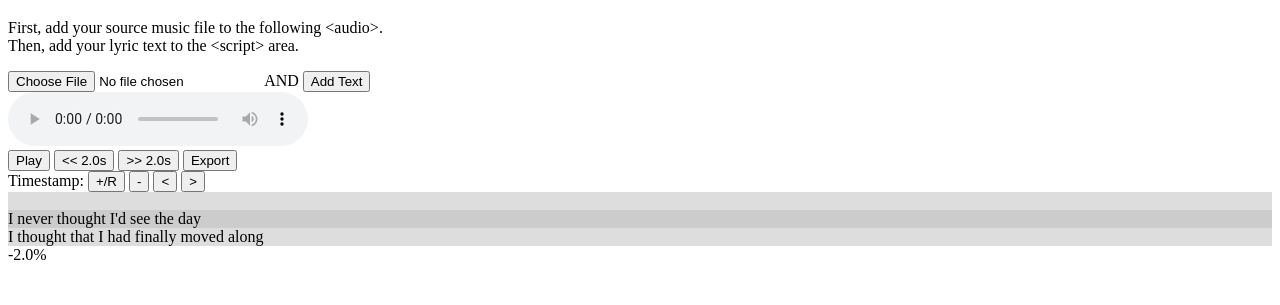
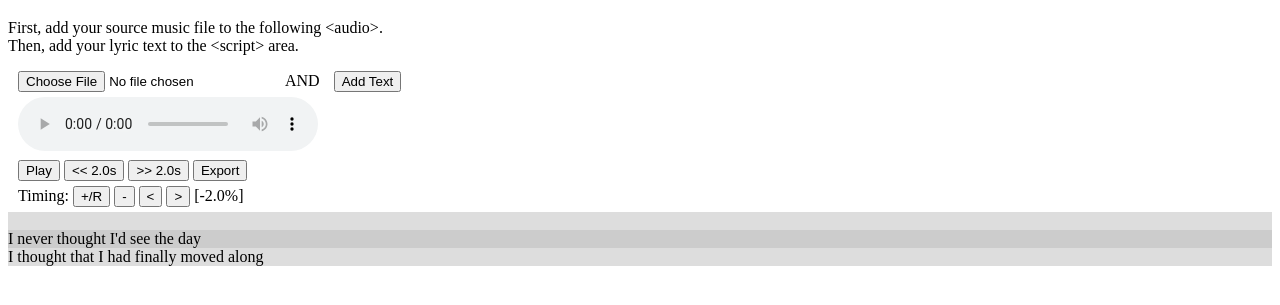
Before and after one commit to outloudvi/lrcedit.js, a plain HTML site: page index.html in a window 1280 px wide. Shown: the part 61-366 px from the top of the page. Drawn offline with Linux system fonts and the light colour scheme.

Commit message:
Better layout

```diff
--- a/index.html
+++ b/index.html
@@ -5,6 +5,18 @@
 <style>
   #divTextarea {
     display: none;
+  }
+  .dInput, .dAudio {
+    margin: 5px 10px
+  }
+  .musicControl, .tsControl {
+    margin: 5px 10px;
+  }
+  #spSpace {
+    margin: 0 10px
+  }
+  audio {
+    width: 300px;
   }
 </style>
 
@@ -17,7 +29,7 @@
   </div>
   <div class="dInput">
     <input type="file" id="inpFile">
-      <span> AND </span>
+    <span id="spSpace"> AND </span>
     <button id="btnAddText">Add Text</button>
     <div id="divTextarea">
       <textarea id="tText" cols="30" rows="10"></textarea>
@@ -28,23 +40,23 @@
     <audio id="audio" src="https://res.cloudinary.com/dgeccmuiy/video/upload/v1529982658/swansong_joshw.mp3" controls></audio>
   </div>
   <div id="editor">
+    <div class="musicControl">
       <button id="btnToggle">Play</button>
       <button id="back2Sec">&lt;&lt; 2.0s</button>
       <button id="fwd2Sec">&gt;&gt; 2.0s</button>
       <button id="btnExport"> Export </button>
-    <br />
-    Timestamp:
+    </div>
+    <div class="tsControl">
+      Timing:
       <button id="addTimestamp">+/R</button>
       <button id="removeTimestamp">-</button>
       <button id="btnPrevLine"> &lt; </button>
       <button id="btnNextLine"> &gt; </button>
-    <br />
+      [<span id="progBar">0%</span>]
     </div>
-  <div id="editor">
     <div style="background: #ddd" id="lastLine"></div>
     <div style="background: #ccc" id="currLine"></div>
     <div style="background: #ddd" id="nextLine"></div>
-    <div id="progBar">0%</div>
   </div>
   <div id="result"></div>
 </body>
@@ -102,9 +114,9 @@ Leave it all behind</script>
 
 <script>
   var aud = document.getElementById('audio');
-  var text,spt,cur;
+  var text, spt, cur;
 
-  function startSync(){
+  function startSync() {
     spt = text.split('\n');
     cur = 0;
     updateEditor(0);
```
Lines whose indentation alone changed are shown as unchanged.
